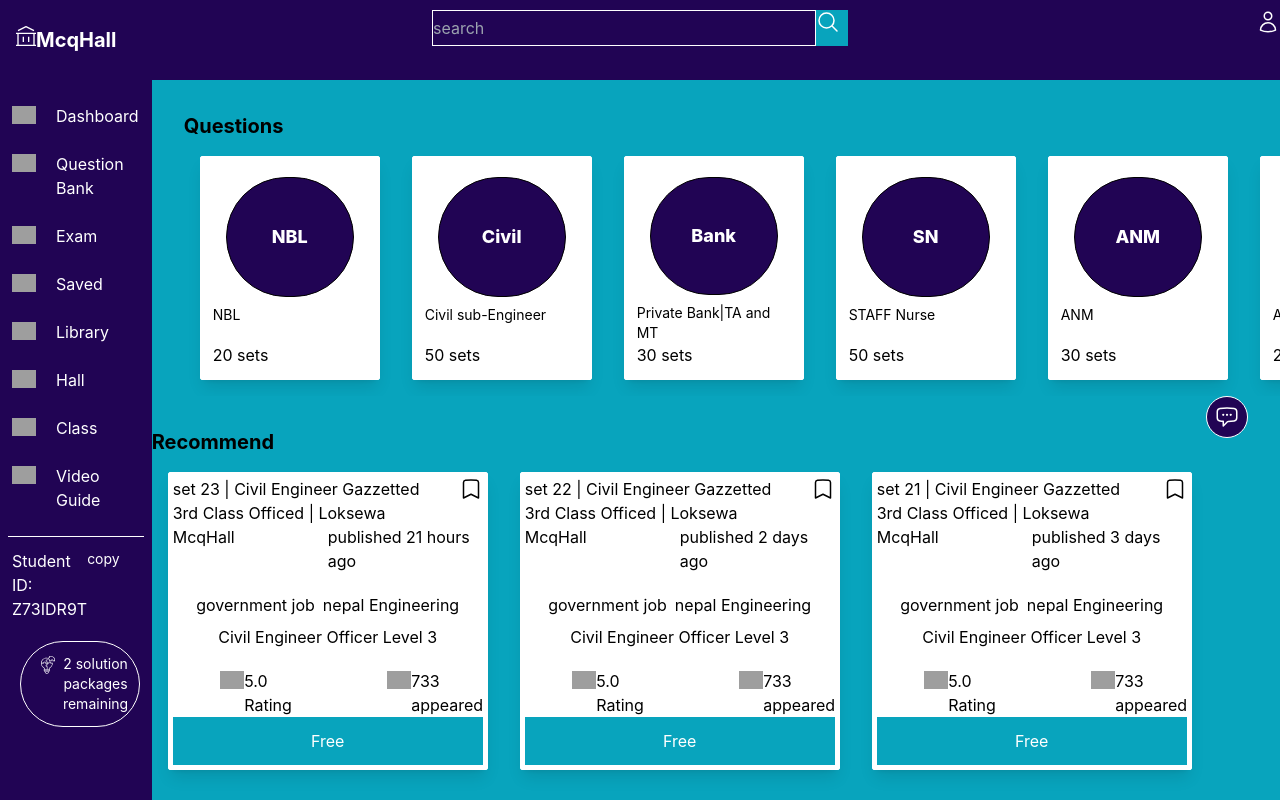
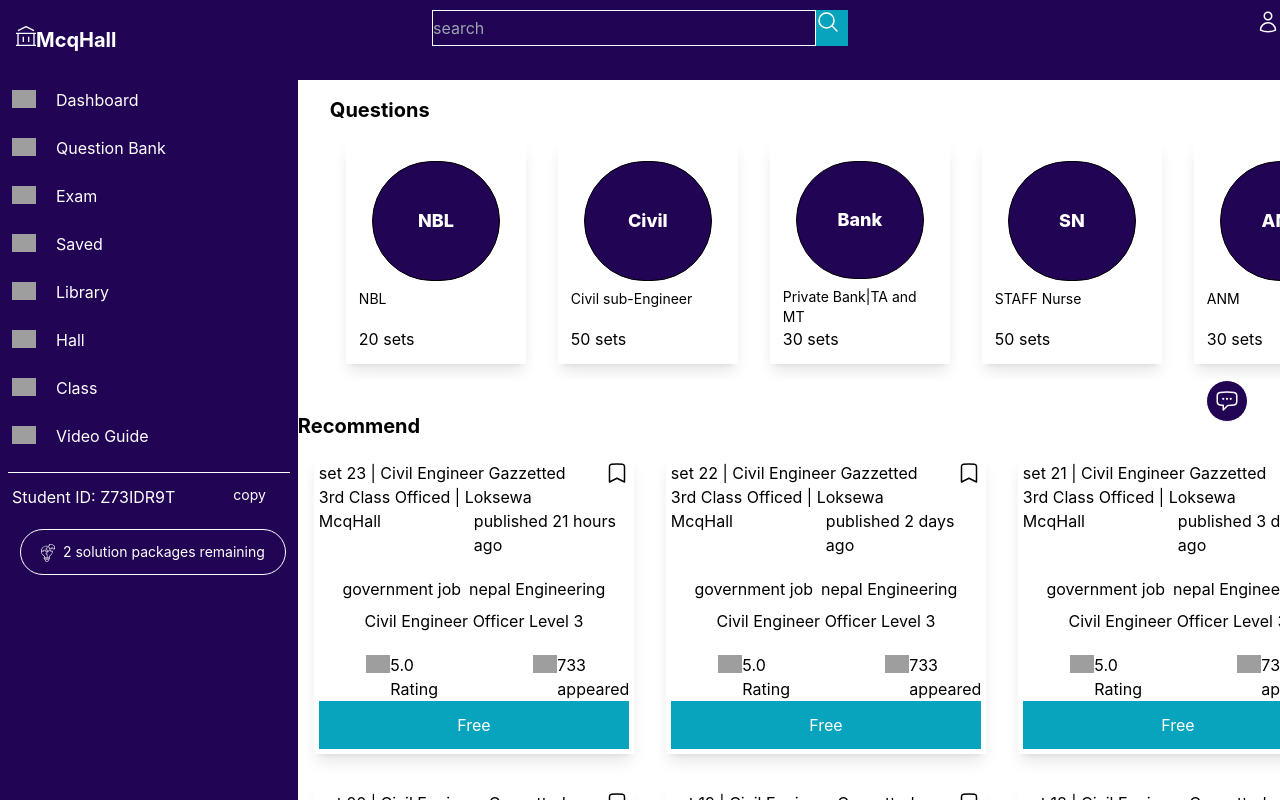
Before and after one commit to Tengoku18/MCQ-Dashboard, a React (Create React App) app: page / in a window 1280 px wide. Built offline with nearby package versions, Linux system fonts and the light colour scheme; grey boxes are pictures that could not be loaded.

Commit message:
Reduced  some code

```diff
--- a/src/components/dashboard/index.jsx
+++ b/src/components/dashboard/index.jsx
@@ -5,17 +5,17 @@ import Content from "./content/Content";
 
 const Index = () => {
   return (
-    <div className="fixed flex flex-col top-0 left-0 h-screen w-screen bg-primary-white">
+    <div className=" relative  flex flex-col top-0 left-0 h-screen w-screen overflow-scroll ">
       <header className=" w-full ">
         <Navbar />
       </header>
 
-      <section className="flex">
-        <aside className="w-1/2">
+      <section className="absolute top-16 left-0 flex w-full">
+        <aside className="">
           <Sidebar />
         </aside>
 
-        <div className="w-full">
+        <div className="w-1/4">
           <Content />
         </div>
       </section>
```
